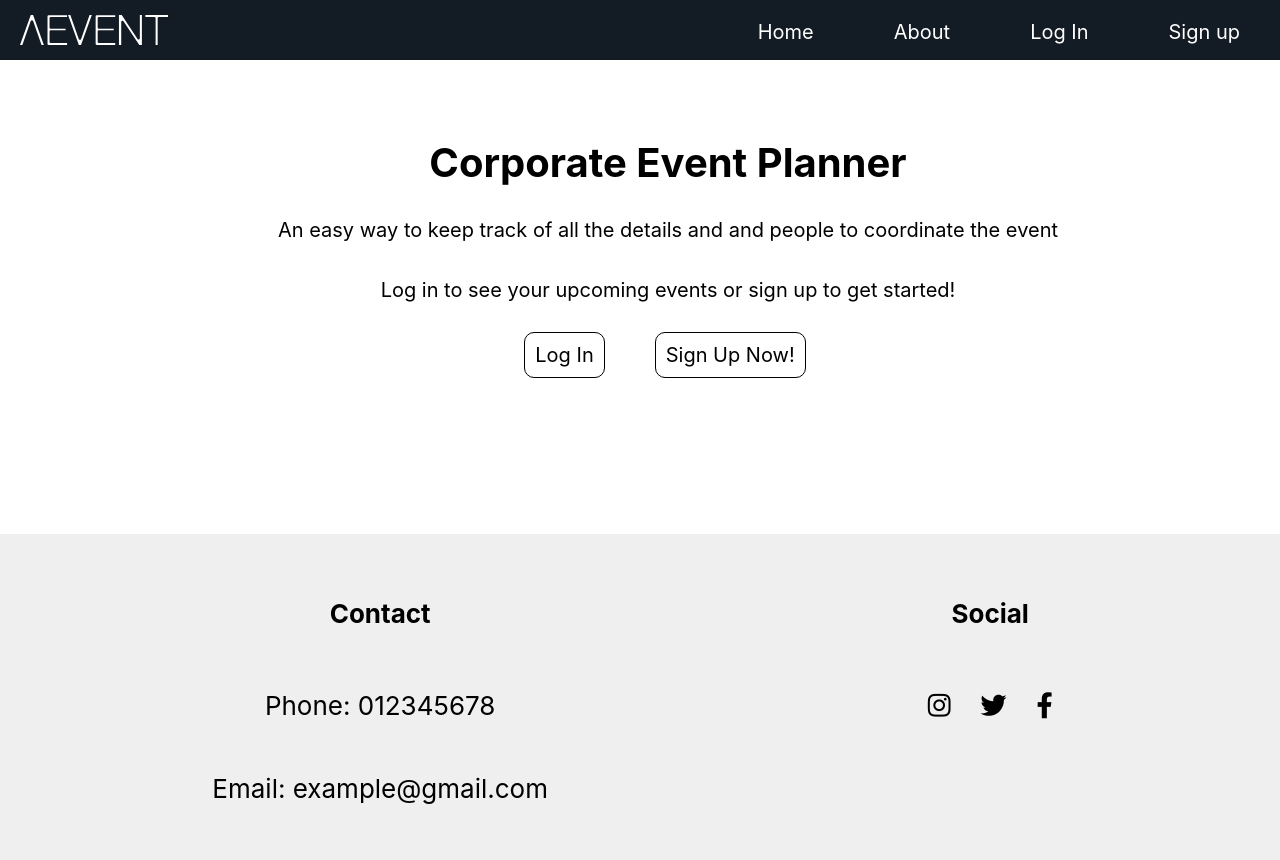
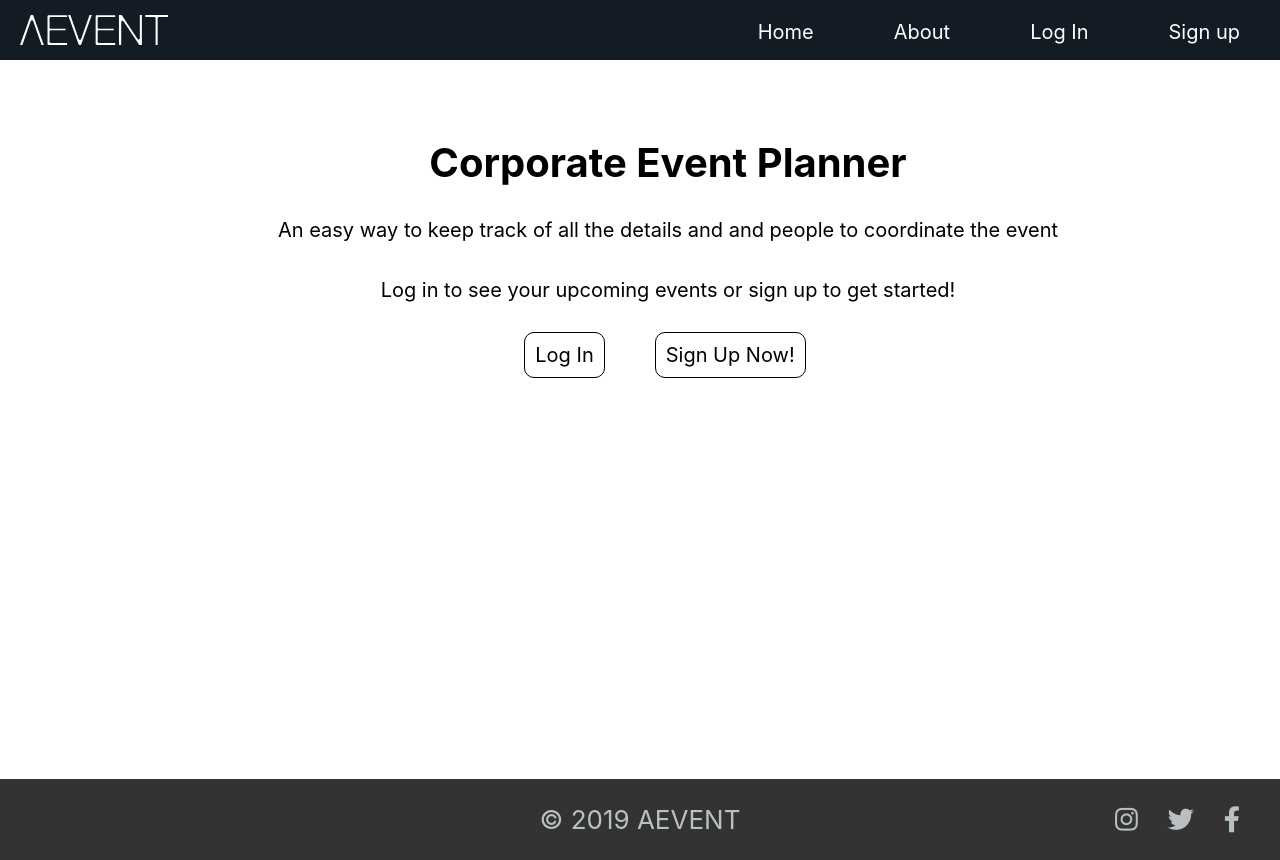
Before and after one commit to corporate-event-planner-webeu/corporate-event-planner-frontend, a React (Create React App) app: page / in a window 1280 px wide. Built offline with nearby package versions, Linux system fonts and the light colour scheme; a web font is replaced by a local one.

Commit message:
Refactor and style component

```diff
--- a/src/components/Footer.js
+++ b/src/components/Footer.js
@@ -2,50 +2,45 @@ import React from 'react';
 import styled from 'styled-components';
 
 export default function Footer(){
-    return(
-        <BottomStyled>
-            <FooterStyled>
-                <h4>Contact</h4>
-                <p>Phone: <span>012345678</span></p>
-                <p>Email: <span>example@gmail.com</span></p>
-            </FooterStyled>
-            <FooterStyled>
-                <h4>Social</h4>
-              <div className="cta-icons">
-                <p><i className="fab fa-instagram"></i></p>
-                <p><i className="fab fa-twitter"></i></p>
-                <p><i className="fab fa-facebook-f"></i></p>
-              </div>
-
-            </FooterStyled>
-            {/* <FooterStyled>
-                <h4>Reviews</h4>
-                <p>Such a great app</p>
-                <p>It was so easy to make coordinate the event, I was so worried at first</p>
-                <p>My family wanted to sign up for this app as well! </p>
-            </FooterStyled> */}
-        </BottomStyled>
-    )
+  const currentYear = new Date().getFullYear();
+  return(
+    <FooterWrapper>
+          <span>© {currentYear} AEVENT</span>
+          <div className="cta-icons">
+            <a><i className="fab fa-instagram"></i></a>
+            <a><i className="fab fa-twitter"></i></a>
+            <a><i className="fab fa-facebook-f"></i></a>
+          </div>
+    </FooterWrapper>
+  );
 }
 
-
-const BottomStyled = styled.div`
-    display: flex;
-    flex-direction: row;
-    justify-content: space-around;
-    margin: 0px;
-    padding: 30px;
-    background-color: #efefef;
-    color: black;
-`;
-const FooterStyled = styled.div`
+const FooterWrapper = styled.div`
     display: flex;
     flex-direction: column;
+    background: #333;
+    padding: 2.5rem;
+    span {
+      color: #f2fcff;
+      position: absolute;
+      opacity: 0.7;
+      left: 0;
+      right: 0;
+    }
   .cta-icons {
     display: flex;
-    justify-content: space-between;
-    i {
+    justify-content: flex-end;
+    a {
       padding: 0 1.5rem;
+      color: #f2fcff;
+      opacity: 0.7;
+      z-index: 3;
+      &:hover {
+        color: #07a0c3;
+        cursor: pointer;
+        transition: 0.3s ease;
+        opacity: 1;
+      }
     }
   }
 `;
```
